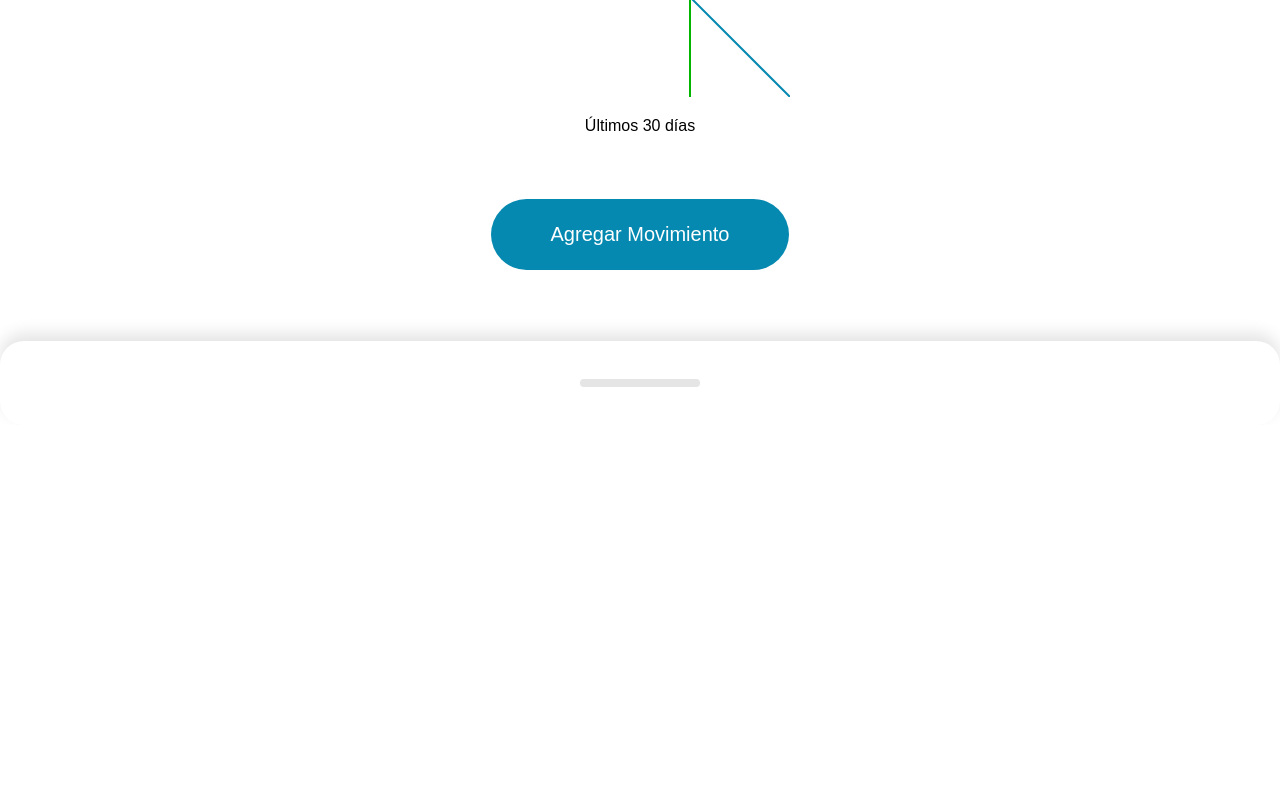
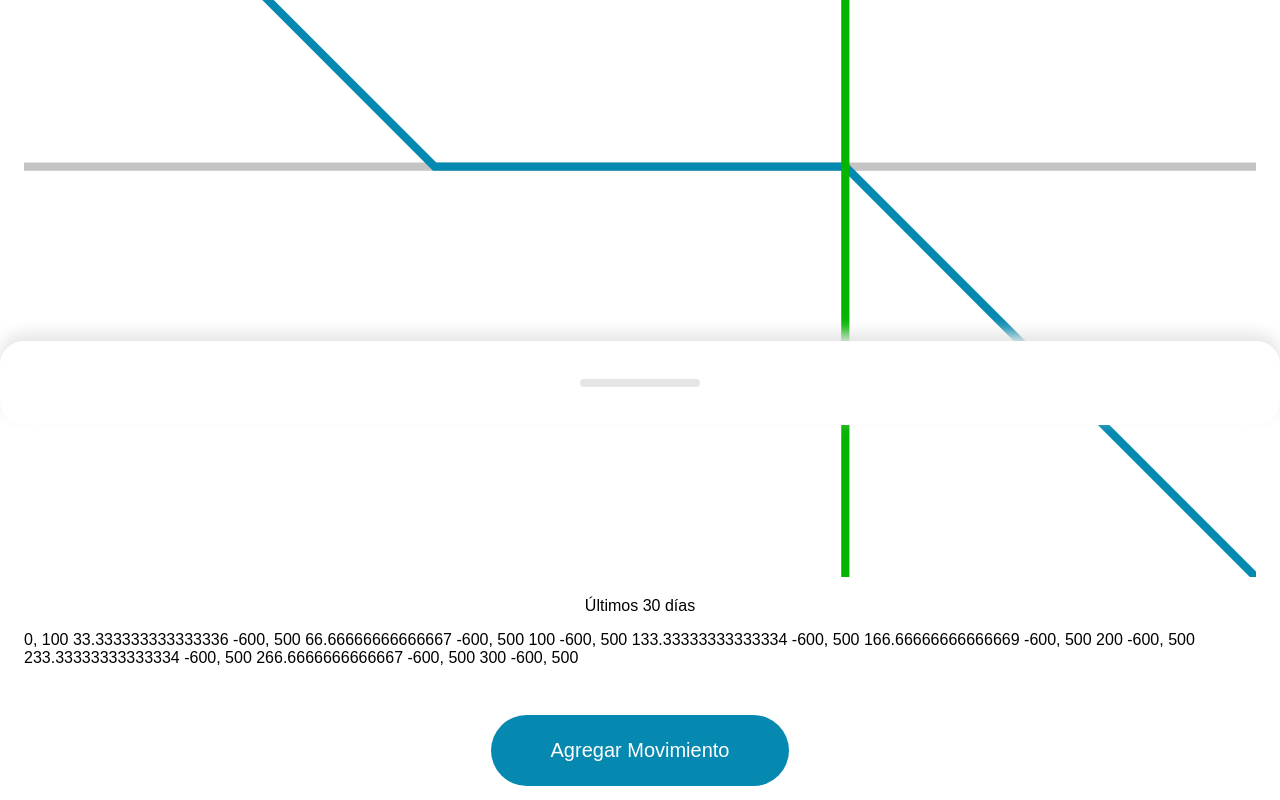
Before and after one commit to jyunakaike/vueCashFlowMobile, a Vue app: page / in a window 1280 px wide. Shown: the part 375-1175 px from the top of the page. Before the commit the page ends 800 px from the top, so only its background shows below. Built offline with nearby package versions, Linux system fonts and the light colour scheme.

Commit message:
feat: graphic logic 1

```diff
--- a/src/components/Home.vue
+++ b/src/components/Home.vue
@@ -4,14 +4,9 @@
             <Header></Header>
         </template>
         <template #resume>
-            <Resume
-                :total-label="'Ahorro total'"
-                :label="label"
-                :total-amount="1000"
-                :amount="amount"
-            >
+            <Resume :total-label="'Ahorro total'" :label="label" :total-amount="1000" :amount="amount">
                 <template #graphic>
-                    <Graphic />
+                    <Graphic :amounts="amounts" />
                 </template>
                 <template #action>
                     <Action />
@@ -19,9 +14,7 @@
             </Resume>
         </template>
         <template #movements>
-            <Movements
-                :movements="movements"
-            />
+            <Movements :movements="movements" />
         </template>
     </Layout>
 </template>
@@ -47,6 +40,7 @@
         return {
             label: null,
             amount: null,
+            amounts: [100, 200, 500, -400, -600, -300, 0, 300, 500],
             movements: [{
                 id: 0,
                 title: "Movimiento 1",
@@ -62,7 +56,7 @@
                 title: "Movimiento 2",
                 description: "Lorem ipsum",
                 amount: 1000,
-            },{
+            }, {
                 id: 3,
                 title: "Movimiento 3",
                 description: "Lorem ipsum",
--- a/src/components/Resume/Graphic.vue
+++ b/src/components/Resume/Graphic.vue
@@ -6,9 +6,39 @@
             <line stroke="#04b500" stroke-width="2" x1="200" y1="0" x2="200" y2="200" />
         </svg>
         <p>Últimos 30 días</p>
+        <div>{{ points }}</div>
     </div>
 </template>
 
+<script setup>
+import { toRefs, defineProps, computed } from 'vue';
+
+const props = defineProps({
+    amounts: {
+        type: Array,
+        default: () => [],
+    }
+});
+
+const { amounts } = toRefs(props);
+
+const amountToPixels = () => {
+    const min = Math.min(...amounts.value)
+    const max = Math.max(...amounts.value);
+    return `${min}, ${max}`
+}
+
+const points = computed(() => {
+        const total = amounts.value.length;
+
+        return Array(total).fill(100).reduce((points, amount, i) => {
+            const x = (300 / total) * (i + 1);
+            const y = amountToPixels(amount);
+            console.log(y);
+            return `${points} ${x} ${y}`;
+        }, "0, 100");
+    });
+</script>
 
 <style scoped>
 svg {
```
